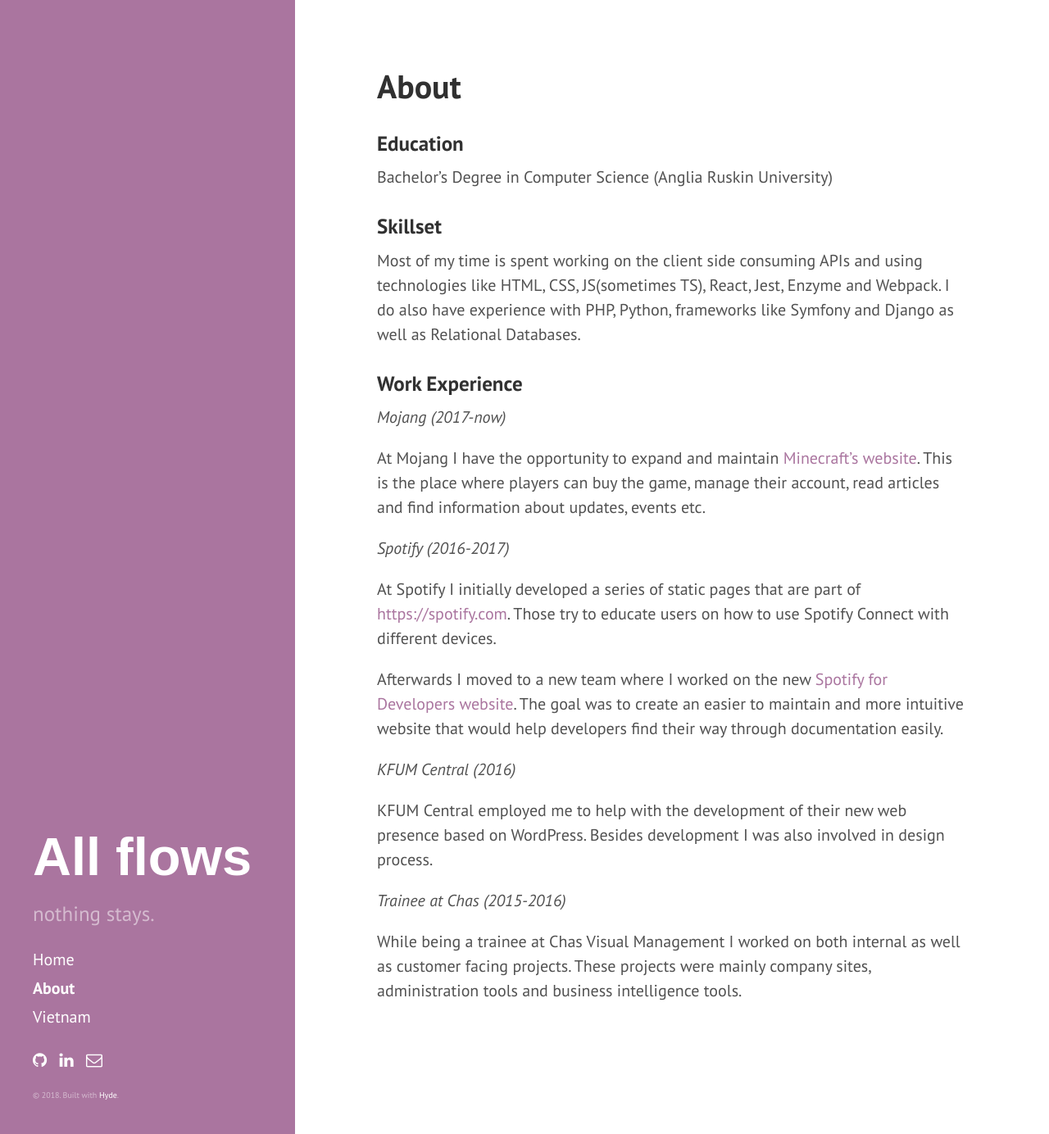
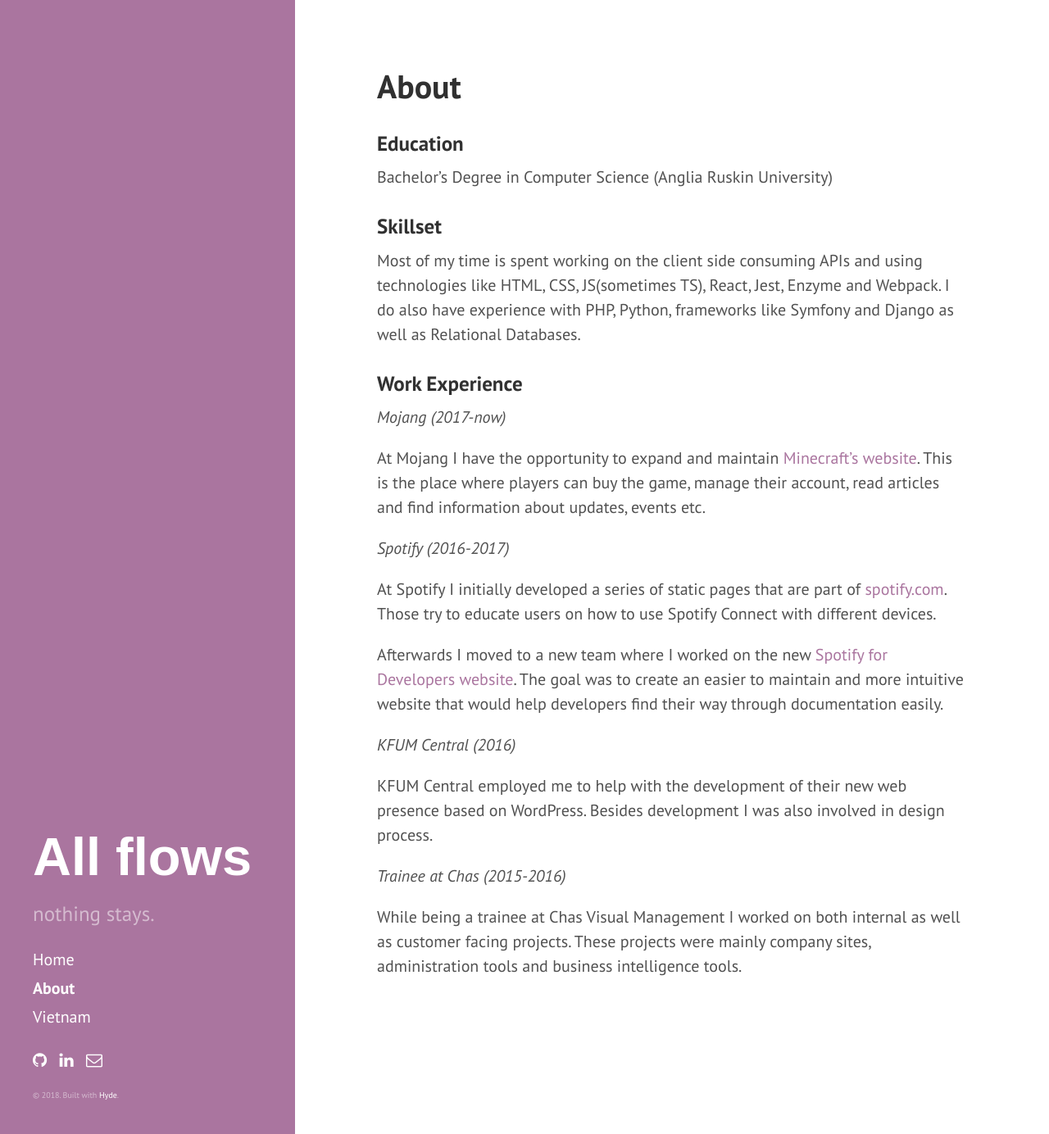
Before and after one commit to mariakatsourani/allflows, a Jekyll site: the page built from about.md, in a window 1280 px wide and 1384 px high. Shown: the whole window at 82% size. Built offline with Jekyll 4.4.1, drawn with Linux system fonts in a browser that asks for light colours; some web fonts are replaced; part of the change alters nothing that is shown.

Commit message:
Fix link

```diff
--- a/about.md
+++ b/about.md
@@ -19,7 +19,7 @@ At Mojang I have the opportunity to expand and maintain [Minecraft's website](ht
 
 *Spotify (2016-2017)*
 
-At Spotify I initially developed a series of static pages that are part of [https://spotify.com](spotify.com). Those try to educate users on how to use Spotify Connect with different devices.
+At Spotify I initially developed a series of static pages that are part of [spotify.com](https://spotify.com). Those try to educate users on how to use Spotify Connect with different devices.
 
 Afterwards I moved to a new team where I worked on the new [Spotify for Developers website](https://developer.spotify.com/). The goal was to create an easier to maintain and more intuitive website that would help developers find their way through documentation easily.
 
```
